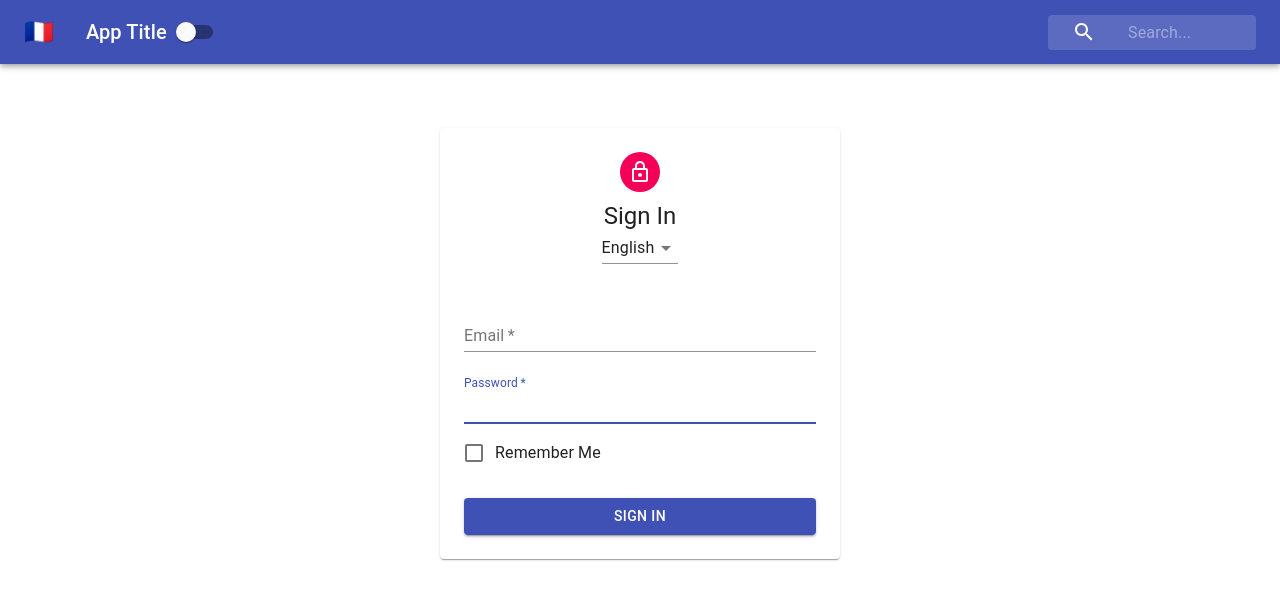
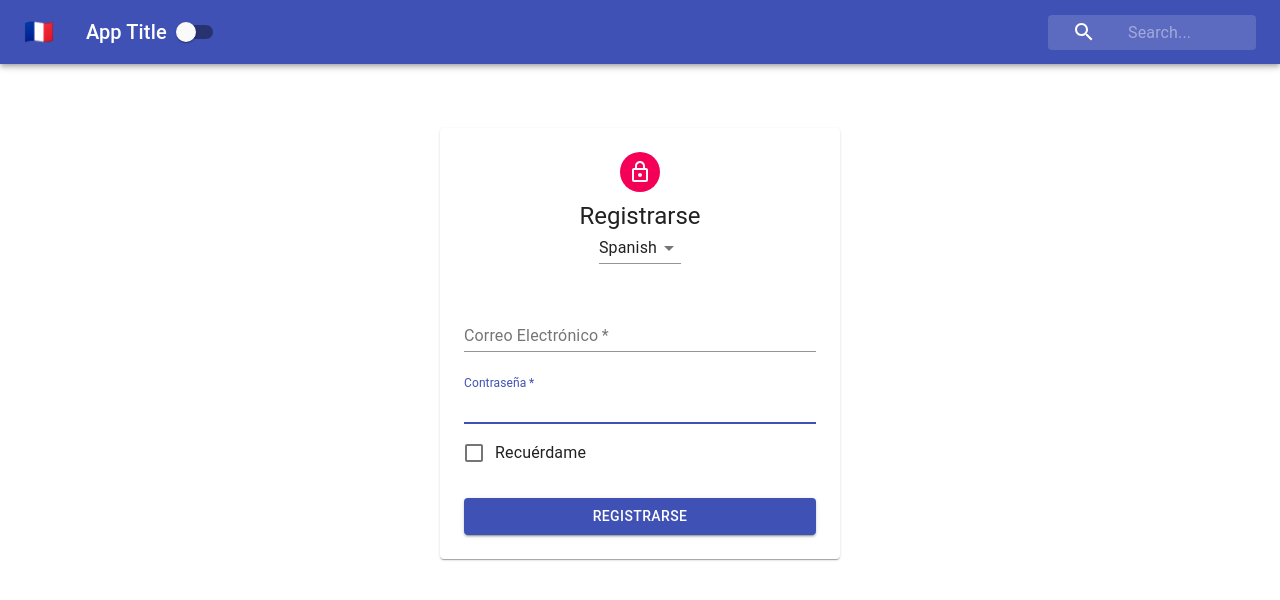
Before and after one commit to xaviguasch/context-demo-react-app, a React (Create React App) app: page / in a window 1280 px wide. Shown: the top 600 px of the page. Built offline with nearby package versions, Linux system fonts and the light colour scheme.

Commit message:
added the language context

```diff
--- a/src/App.js
+++ b/src/App.js
@@ -3,15 +3,18 @@
 import Form from './Form'
 import PageContent from './PageContent'
 import { ThemeProvider } from './contexts/ThemeContext'
+import { LanguageProvider } from './contexts/LanguageContext'
 
 class App extends Component {
   render() {
     return (
       <ThemeProvider>
-        <PageContent>
-          <Navbar />
-          <Form />
-        </PageContent>
+        <LanguageProvider>
+          <PageContent>
+            <Navbar />
+            <Form />
+          </PageContent>
+        </LanguageProvider>
       </ThemeProvider>
     )
   }
--- a/src/Form.js
+++ b/src/Form.js
@@ -14,35 +14,59 @@
 import Select from '@material-ui/core/Select'
 import withStyles from '@material-ui/core/styles/withStyles'
 import styles from './styles/FormStyles'
+import { LanguageContext } from './contexts/LanguageContext'
+
+const words = {
+  english: {
+    signIn: 'Sign In',
+    email: 'Email Address',
+    password: 'Password',
+    remember: 'Remember Me'
+  },
+  french: {
+    signIn: 'Se Connecter',
+    email: 'Adresse Électronique',
+    password: 'Mot de Passe',
+    remember: 'Souviens-toi De Moi'
+  },
+  spanish: {
+    signIn: 'Registrarse',
+    email: 'Correo Electrónico',
+    password: 'Contraseña',
+    remember: 'Recuérdame'
+  }
+}
 
 class Form extends Component {
+  static contextType = LanguageContext
+
   render() {
+    const { language, changeLanguage } = this.context
     const { classes } = this.props
+    const { email, signIn, password, remember } = words[language]
+
     return (
       <main className={classes.main}>
         <Paper className={classes.paper}>
           <Avatar className={classes.avatar}>
             <LockOutlinedIcon />
           </Avatar>
-          <Typography variant='h5'>Sign In</Typography>
-          <Select value='english'>
+          <Typography variant='h5'>{signIn}</Typography>
+          <Select value={language} onChange={changeLanguage}>
             <MenuItem value='english'>English</MenuItem>
             <MenuItem value='french'>French</MenuItem>
             <MenuItem value='spanish'>Spanish</MenuItem>
           </Select>
           <form className={classes.form}>
             <FormControl margin='normal' required fullWidth>
-              <InputLabel htmlFor='email'>Email</InputLabel>
+              <InputLabel htmlFor='email'>{email}</InputLabel>
               <Input id='email' name='email' autoFocus />
             </FormControl>
             <FormControl margin='normal' required fullWidth>
-              <InputLabel htmlFor='password'>Password</InputLabel>
+              <InputLabel htmlFor='password'>{password}</InputLabel>
               <Input id='password' name='password' autoFocus />
             </FormControl>
-            <FormControlLabel
-              control={<Checkbox color='primary' />}
-              label='Remember Me'
-            />
+            <FormControlLabel control={<Checkbox color='primary' />} label={remember} />
             <Button
               variant='contained'
               type='submit'
@@ -50,7 +74,7 @@
               color='primary'
               className={classes.submit}
             >
-              Sign In
+              {signIn}
             </Button>
           </form>
         </Paper>
--- /dev/null
+++ b/src/contexts/LanguageContext.js
@@ -0,0 +1,26 @@
+import React, { Component, createContext } from 'react'
+
+export const LanguageContext = createContext()
+
+export class LanguageProvider extends Component {
+  constructor(props) {
+    super(props)
+
+    this.state = { language: 'spanish' }
+    this.changeLanguage = this.changeLanguage.bind(this)
+  }
+
+  changeLanguage(e) {
+    this.setState({ language: e.target.value })
+  }
+
+  render() {
+    return (
+      <LanguageContext.Provider
+        value={{ ...this.state, changeLanguage: this.changeLanguage }}
+      >
+        {this.props.children}
+      </LanguageContext.Provider>
+    )
+  }
+}
```
